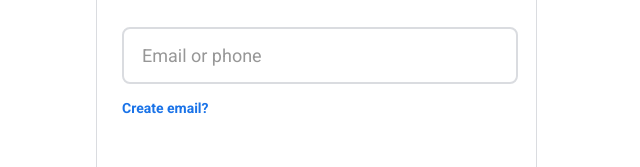
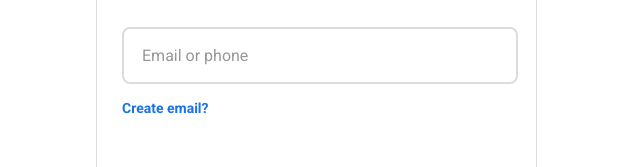
Before and after one commit to Software-Med/Google-clone, a website: page dist/index.html in a window 1280 px wide. Shown: the part 291-458 px from the top of the page, 319-959 px from the left. Drawn offline with nearby package versions, Linux system fonts and the light colour scheme; files that its build step writes are made by us from their sources; files whose address does not match are found by name.

Commit message:
Update style.css

```diff
--- a/public/style.css
+++ b/public/style.css
@@ -123,8 +123,8 @@ form .form__group input {
 
 form .form__group label {
     display: block;
-    transform: translate(2rem, -4.2rem);
-    font-size: 1.8rem;
+    transform: translate(2rem, -4.1rem);
+    font-size: 1.6rem;
     pointer-events: none;
     transition: .2s ease;
     color: #979797;
```
